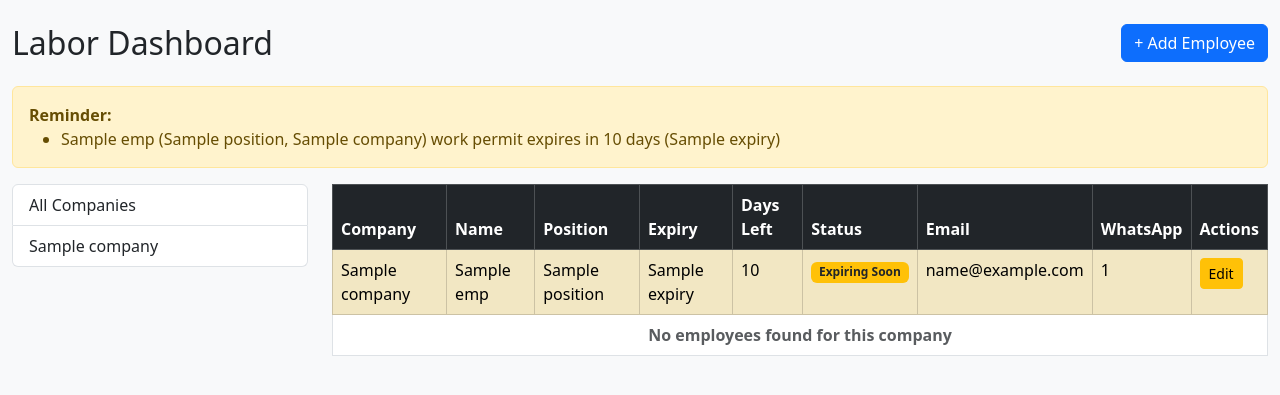
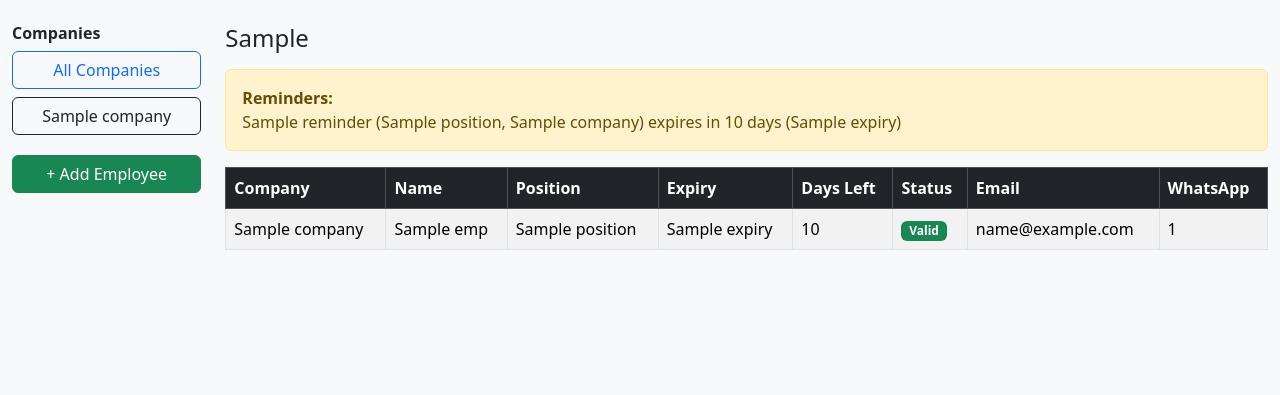
Before and after one commit to sharnik24/labor-dashboard, a Flask app: template templates/dashboard.html in a window 1280 px wide. Shown: the top 395 px of the page. Run offline with Flask 3, Linux system fonts and the light colour scheme; the template is opened without the code that fills it: most values are stand-ins (such as "Sample title", 1, 10 or a date in 2020).

Commit message:
Update dashboard.html

```diff
--- a/templates/dashboard.html
+++ b/templates/dashboard.html
@@ -1,66 +1,57 @@
 <!DOCTYPE html>
-<html lang="en">
+<html>
 <head>
-    <meta charset="UTF-8">
     <title>Labor Dashboard</title>
     <link href="https://cdn.jsdelivr.net/npm/bootstrap@5.3.3/dist/css/bootstrap.min.css" rel="stylesheet">
 </head>
 <body class="bg-light">
 
 <div class="container-fluid mt-4">
+    <div class="row">
 
-    <!-- HEADER -->
-    <div class="row mb-3">
-        <div class="col">
-            <h2>Labor Dashboard</h2>
+        <!-- LEFT PANEL -->
+        <div class="col-md-2">
+            <h6 class="fw-bold">Companies</h6>
+
+            <a href="/" class="btn btn-outline-primary w-100 mb-2">
+                All Companies
+            </a>
+
+            {% for company in companies %}
+                <a href="/?company={{ company }}" class="btn btn-outline-dark w-100 mb-1">
+                    {{ company }}
+                </a>
+            {% endfor %}
+
+            <a href="/add" class="btn btn-success w-100 mt-3">
+                + Add Employee
+            </a>
         </div>
-        <div class="col text-end">
-            <a href="/add" class="btn btn-primary">+ Add Employee</a>
-        </div>
-    </div>
+
+        <!-- MAIN CONTENT -->
+        <div class="col-md-10">
+
+            <h4 class="mb-3">
+                {% if selected_company == "ALL" %}
+                    All Employees
+                {% else %}
+                    {{ selected_company }}
+                {% endif %}
+            </h4>
 
             <!-- REMINDERS -->
             {% if reminders %}
                 <div class="alert alert-warning">
-        <strong>Reminder:</strong>
-        <ul class="mb-0">
-            {% for emp in reminders %}
-            <li>
-                {{ emp.Name }} ({{ emp.Position }}, {{ emp.Company }})
-                work permit expires in {{ emp.days_left }} days ({{ emp.Expiry }})
-            </li>
+                    <strong>Reminders:</strong><br>
+                    {% for r in reminders %}
+                        {{ r.Name }} ({{ r.Position }}, {{ r.Company }})
+                        expires in {{ r.days_left }} days ({{ r.Expiry }})<br>
                     {% endfor %}
-        </ul>
-    </div>
-    {% else %}
-    <div class="alert alert-success">
-        All work permits are renewed 🎉
                 </div>
             {% endif %}
 
-    <div class="row">
-
-        <!-- COMPANY LIST -->
-        <div class="col-md-3">
-            <div class="list-group">
-                <a href="/" class="list-group-item list-group-item-action
-                {% if not selected_company %}active{% endif %}">
-                    All Companies
-                </a>
-
-                {% for company in companies %}
-                <a href="/company/{{ company }}"
-                   class="list-group-item list-group-item-action
-                   {% if selected_company == company %}active{% endif %}">
-                    {{ company }}
-                </a>
-                {% endfor %}
-            </div>
-        </div>
-
             <!-- TABLE -->
-        <div class="col-md-9">
-            <table class="table table-bordered table-striped table-hover">
+            <table class="table table-bordered table-striped bg-white">
                 <thead class="table-dark">
                     <tr>
                         <th>Company</th>
@@ -71,55 +62,30 @@
                         <th>Status</th>
                         <th>Email</th>
                         <th>WhatsApp</th>
-                        <th>Actions</th>
                     </tr>
                 </thead>
                 <tbody>
-
-                {% set found = false %}
-                {% for company, employees in company_map.items() %}
                     {% for emp in employees %}
-                        {% set found = true %}
-                        <tr
-                          {% if emp.status == "Expired" %} class="table-danger"
-                          {% elif emp.status == "Expiring Soon" %} class="table-warning"
-                          {% endif %}
-                        >
+                    <tr>
                         <td>{{ emp.Company }}</td>
                         <td>{{ emp.Name }}</td>
                         <td>{{ emp.Position }}</td>
                         <td>{{ emp.Expiry }}</td>
                         <td>{{ emp.days_left }}</td>
                         <td>
-                                <span class="badge
-                                {% if emp.status == 'Expired' %}bg-danger
-                                {% elif emp.status == 'Expiring Soon' %}bg-warning text-dark
-                                {% else %}bg-success{% endif %}">
-                                    {{ emp.status }}
-                                </span>
+                            {% if emp.days_left <= 7 %}
+                                <span class="badge bg-danger">Expiring</span>
+                            {% else %}
+                                <span class="badge bg-success">Valid</span>
+                            {% endif %}
                         </td>
                         <td>{{ emp.Email }}</td>
                         <td>{{ emp.WhatsAppNumber }}</td>
-                            <td>
-                                <a href="/edit/{{ emp.Company }}/{{ emp.Name }}"
-                                   class="btn btn-sm btn-warning">
-                                    Edit
-                                </a>
-                            </td>
                     </tr>
                     {% endfor %}
-                {% endfor %}
-
-                {% if not found %}
-                <tr>
-                    <td colspan="9" class="text-center text-muted fw-bold">
-                        No employees found for this company
-                    </td>
-                </tr>
-                {% endif %}
-
                 </tbody>
             </table>
+
         </div>
     </div>
 </div>
```
Lines whose indentation alone changed are shown as unchanged.
